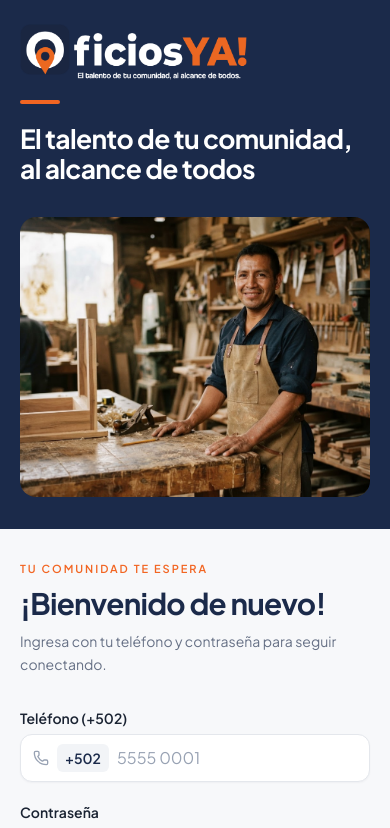
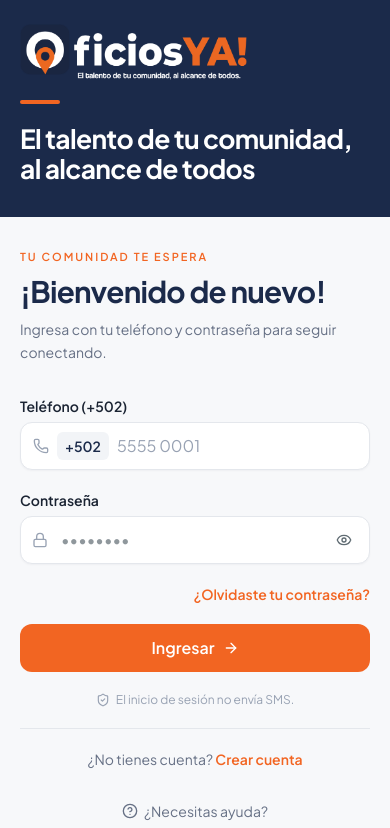
Before and after one commit to Andy-Rojop/Oficios-Ya, a Next.js app in the folder Frontend/: page /ingresar in a window 390 px wide. Shown: the top 828 px of the page. Built offline with nearby package versions, Linux system fonts and the light colour scheme; no server answers.

Commit message:
QUITANDO FOTO LOGIN

```diff
--- a/Frontend/src/components/forms/login-screen.tsx
+++ b/Frontend/src/components/forms/login-screen.tsx
@@ -34,7 +34,7 @@ export function LoginScreen({ children }: { children: ReactNode }) {
   return (
     <div className="min-h-dvh bg-[#F7F8FA] lg:grid lg:grid-cols-2">
       <aside className="flex flex-col bg-[#1B2A4A] text-white lg:min-h-dvh lg:px-12 lg:py-10 xl:px-14">
-        <div className="px-5 pb-0 pt-6 lg:px-0 lg:pt-0">
+        <div className="px-5 pb-8 pt-6 lg:px-0 lg:pb-0 lg:pt-0">
           <LoginMark />
           <div className="mt-5 h-1 w-10 rounded-full bg-accent" />
           <h1 className="mt-5 max-w-xl text-[1.65rem] font-bold leading-[1.15] tracking-tight lg:mt-6 lg:text-4xl xl:text-5xl">
@@ -42,7 +42,7 @@ export function LoginScreen({ children }: { children: ReactNode }) {
           </h1>
         </div>
 
-        <div className="relative mx-5 mb-8 mt-8 aspect-[5/4] overflow-hidden rounded-2xl lg:mx-0 lg:mb-0 lg:mt-8 lg:aspect-auto lg:min-h-0 lg:flex-1">
+        <div className="relative mx-5 mb-8 mt-8 hidden aspect-[5/4] overflow-hidden rounded-2xl lg:mx-0 lg:mb-0 lg:mt-8 lg:block lg:aspect-auto lg:min-h-0 lg:flex-1">
           <Image
             src="/foto-login.png"
             alt="Carpintero en su taller."
```
